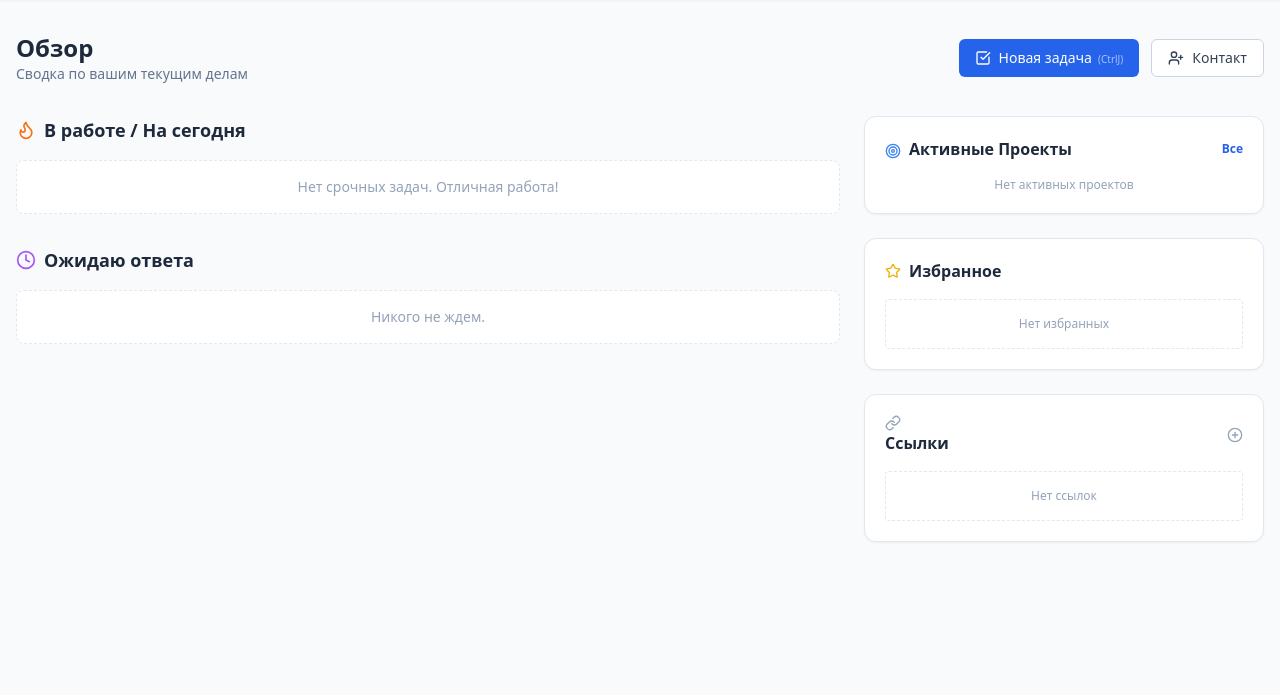
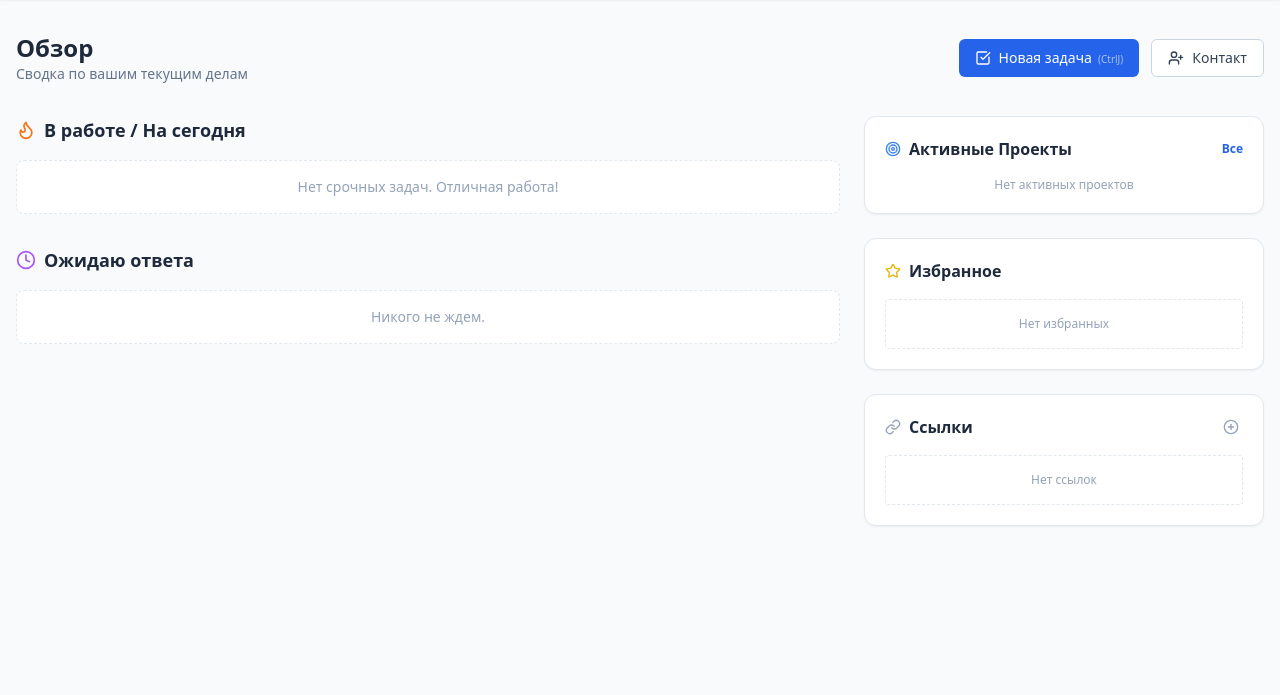
Before and after one commit to iLusha80/kbase, a Flask app: page / in a window 1280 px wide. Shown: the part 65-760 px from the top of the page. Run offline with Flask 3, Linux system fonts and the light colour scheme; data comes from the database, SQL or seed files in the repository; data that the repository does not hold is empty.

Commit message:
fix(ui): fixed Quick Links header alignment

```diff
--- a/templates/partials/view_dashboard.html
+++ b/templates/partials/view_dashboard.html
@@ -48,7 +48,7 @@
         <div class="space-y-6">
             <section class="bg-white rounded-xl shadow-sm border border-slate-200 p-5 dark:bg-slate-800 dark:border-slate-700">
                 <h3 class="text-base font-bold text-slate-800 mb-4 flex items-center justify-between dark:text-white">
-                    <span><i data-lucide="target" class="w-4 h-4 inline mr-2 text-blue-500"></i>Активные Проекты</span>
+                    <span class="flex items-center"><i data-lucide="target" class="w-4 h-4 mr-2 text-blue-500"></i>Активные Проекты</span>
                     <a href="/projects" onclick="switchView('projects')" class="text-xs text-primary-600 hover:underline dark:text-primary-400">Все</a>
                 </h3>
                 <div id="dash-active-projects" class="space-y-3">
@@ -56,7 +56,7 @@
                 </div>
             </section>
 
-            <!-- FAVORITES (NEW) -->
+            <!-- FAVORITES -->
              <section class="bg-white rounded-xl shadow-sm border border-slate-200 p-5 dark:bg-slate-800 dark:border-slate-700">
                 <h3 class="text-base font-bold text-slate-800 mb-4 flex items-center dark:text-white">
                     <i data-lucide="star" class="w-4 h-4 mr-2 text-yellow-500"></i>Избранное
@@ -69,8 +69,8 @@
             <!-- QUICK LINKS -->
             <section class="bg-white rounded-xl shadow-sm border border-slate-200 p-5 dark:bg-slate-800 dark:border-slate-700">
                 <h3 class="text-base font-bold text-slate-800 mb-4 flex items-center justify-between dark:text-white">
-                    <span><i data-lucide="link" class="w-4 h-4 mr-2 text-slate-400"></i>Ссылки</span>
-                    <button onclick="openQuickLinkModal()" class="text-slate-400 hover:text-primary-600 dark:hover:text-primary-400">
+                    <span class="flex items-center"><i data-lucide="link" class="w-4 h-4 mr-2 text-slate-400"></i>Ссылки</span>
+                    <button onclick="openQuickLinkModal()" class="text-slate-400 hover:text-primary-600 dark:hover:text-primary-400 p-1 rounded-full hover:bg-slate-100 dark:hover:bg-slate-700 transition-colors">
                         <i data-lucide="plus-circle" class="w-4 h-4"></i>
                     </button>
                 </h3>
```
